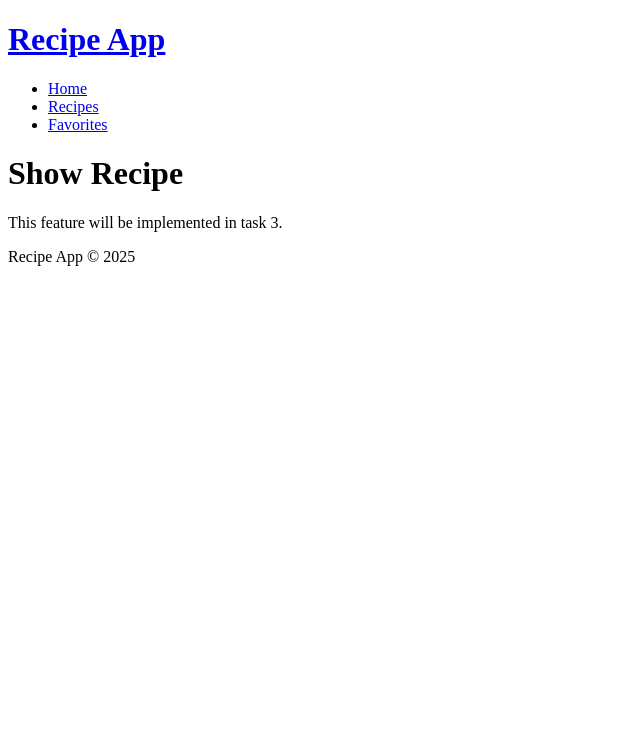
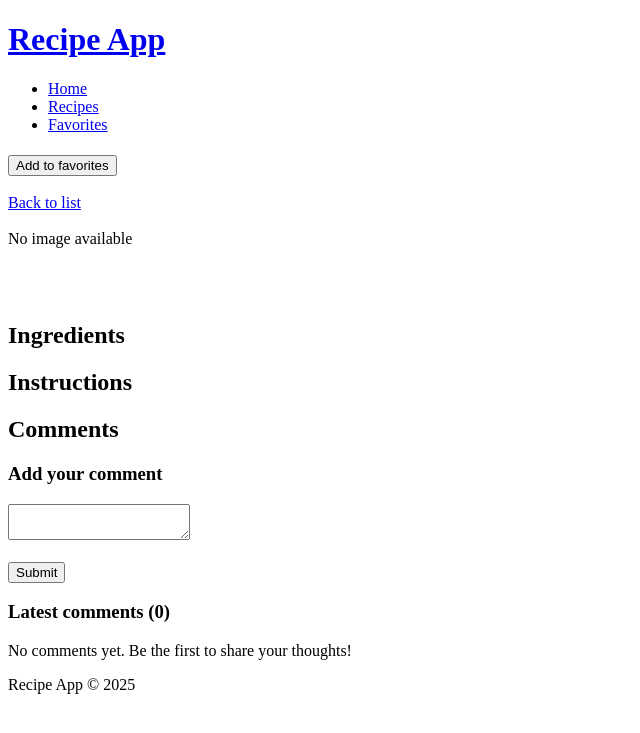
Before and after one commit to HubertSitarski/recipe-app, a Symfony app: template templates/recipe/show.html.twig in a window 1280 px wide. Shown: the top 733 px of the page, without its empty margins (0-640 px from the left). Run offline with Twig, Linux system fonts and the light colour scheme; the template is opened without the code that fills it, so the values that code supplies are empty; form fields are guessed from the names that the template uses; some libraries are stand-ins or nearby versions.

Commit message:
Recipes show & comments

```diff
--- /dev/null
+++ b/templates/recipe/_comments.html.twig
@@ -0,0 +1,33 @@
+<div class="comments-section">
+    <h2>Comments</h2>
+
+    <div class="comment-form">
+        <h3>Add your comment</h3>
+        {{ form_start(comment_form) }}
+        {{ form_widget(comment_form.content) }}
+        {{ form_errors(comment_form.content) }}
+        <br>
+        <br>
+        {{ form_row(comment_form.submit) }}
+        {{ form_end(comment_form) }}
+    </div>
+
+    <div class="comments-list">
+        <h3>Latest comments ({{ comments|length }})</h3>
+
+        {% if comments|length > 0 %}
+            <ul class="comments">
+                {% for comment in comments %}
+                    <li class="comment">
+                        <div class="comment-content">{{ comment.content }}</div>
+                        <div class="comment-date">
+                            Posted on {{ comment.createdAt|date('Y-m-d H:i') }}
+                        </div>
+                    </li>
+                {% endfor %}
+            </ul>
+        {% else %}
+            <p class="no-comments">No comments yet. Be the first to share your thoughts!</p>
+        {% endif %}
+    </div>
+</div>
--- a/templates/recipe/show.html.twig
+++ b/templates/recipe/show.html.twig
@@ -1,8 +1,107 @@
 {% extends 'base.html.twig' %}
 
-{% block title %}My Show Recipe{% endblock %}
+{% block title %}{{ recipe.title }}{% endblock %}
 
 {% block body %}
-    <h1>Show Recipe</h1>
-    <p>This feature will be implemented in task 3.</p>
+    <div class="recipe-detail">
+        <div class="recipe-header">
+            <h1>{{ recipe.title }}</h1>
+
+            <button class="favorite-button"
+                    data-recipe-id="{{ recipe.id }}"
+                    onclick="toggleFavorite({{ recipe.id }})">
+                Add to favorites
+            </button>
+
+            <br>
+            <br>
+
+            <div class="recipe-actions">
+                <a href="{{ path('app_recipe_index') }}" class="back-button">Back to list</a>
+            </div>
+            <br>
+        </div>
+
+        <div class="recipe-content">
+            <div class="recipe-image">
+                {% if recipe.thumbnail %}
+                    <img src="{{ recipe.thumbnail }}" alt="{{ recipe.title }}">
+                {% else %}
+                    <div class="no-image">No image available</div>
+                {% endif %}
+
+                {% if recipe.youtubeUrl %}
+                    <div class="video-link">
+                        <a href="{{ recipe.youtubeUrl }}" target="_blank">
+                            Watch video tutorial
+                        </a>
+                    </div>
+                {% endif %}
+            </div>
+
+            <br>
+
+            <div class="recipe-meta">
+                {% if recipe.category %}
+                    <span class="category">Category: {{ recipe.category }}</span>
+                {% endif %}
+
+                <br>
+
+                {% if recipe.area %}
+                    <span class="area">Cuisine: {{ recipe.area }}</span>
+                {% endif %}
+
+                <br>
+
+                {% if recipe.tags %}
+                    <span class="tags">
+                        Tags:
+                        {% set tags = recipe.tags|split(',') %}
+                        {% for tag in tags %}
+                            <span class="tag">{{ tag|trim }}</span>
+                        {% endfor %}
+                    </span>
+                {% endif %}
+            </div>
+
+            <div class="recipe-ingredients">
+                <h2>Ingredients</h2>
+                <ul>
+                    {% for ingredient in recipe.ingredients %}
+                        <li>
+                            <span class="ingredient-name">{{ ingredient.name }}</span>
+                            {% if ingredient.measure %}
+                                <span class="ingredient-measure">{{ ingredient.measure }}</span>
+                            {% endif %}
+                        </li>
+                    {% endfor %}
+                </ul>
+            </div>
+
+            <div class="recipe-instructions">
+                <h2>Instructions</h2>
+                <div class="instructions-text">
+                    {% set paragraphs = recipe.instructions|split('\r\n') %}
+                    {% for paragraph in paragraphs %}
+                        {% if paragraph|trim is not empty %}
+                            <p>{{ paragraph|trim }}</p>
+                        {% endif %}
+                    {% endfor %}
+                </div>
+            </div>
+        </div>
+    </div>
+
+    <div class="recipe-comments">
+        {{ include('recipe/_comments.html.twig') }}
+    </div>
 {% endblock %}
+
+{% block javascripts %}
+    <script>
+        function toggleFavorite(recipeId) {
+            console.log('Toggle favorite for recipe ID:', recipeId);
+        }
+    </script>
+{% endblock %}
```
Also changed, not shown: src/Controller/RecipeDetailsController.php (+43 -1 lines), src/Form/CommentType.php (added, +49 -0 lines), src/Service/Comment/CommentService.php (added, +52 -0 lines).
